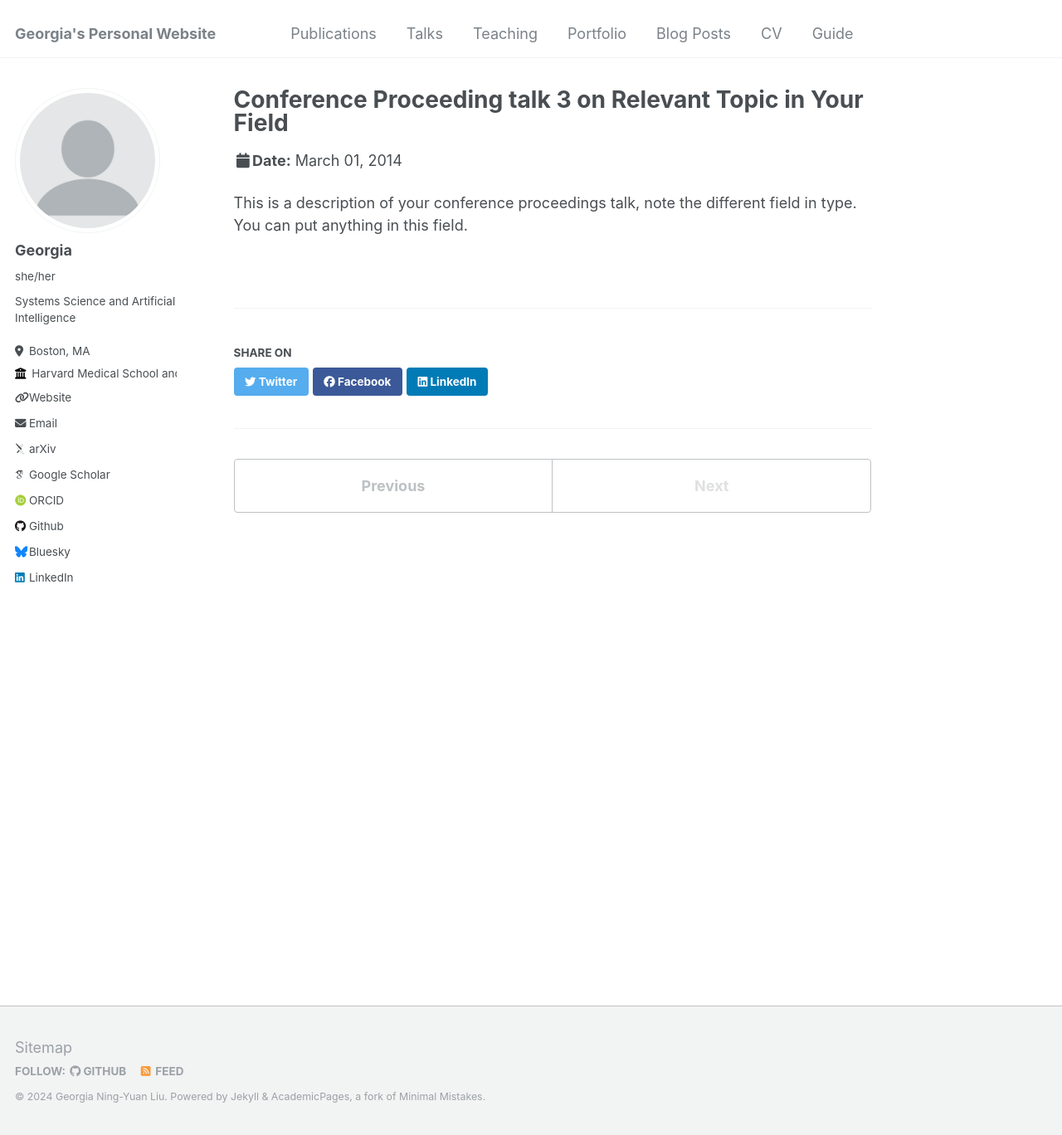
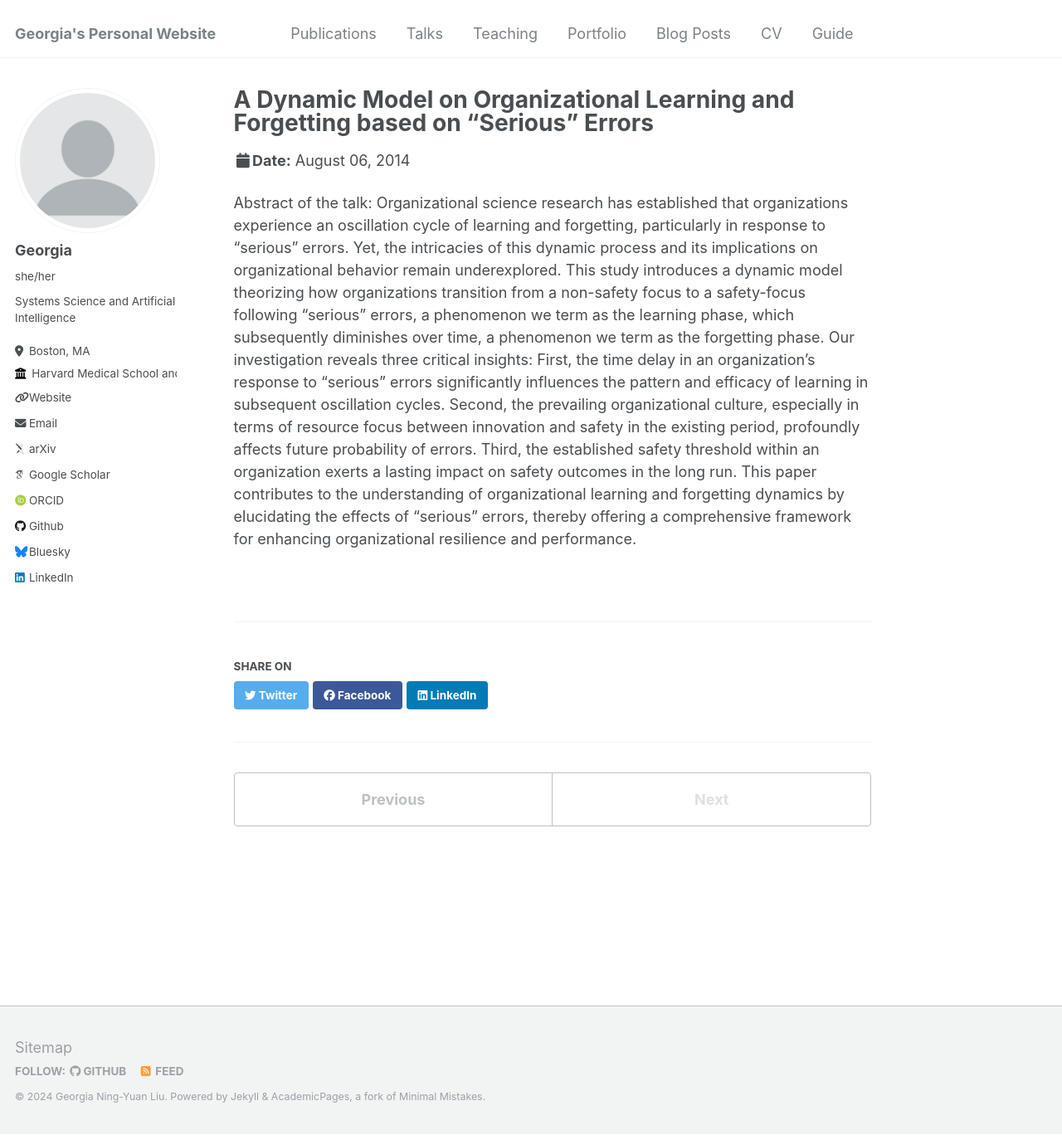
Before and after one commit to georgia-max/georgia-max.github.io, a Jekyll site: the page built from _talks/2014-03-01-talk-3.md, in a window 1280 px wide and 1368 px high. Shown: the whole window at 83% size. Built offline with Jekyll 4.4.1, drawn with Linux system fonts in a browser that asks for light colours; some web fonts are replaced.

Commit message:
Update oscialltion paper talk

```diff
--- a/_talks/2014-03-01-talk-3.md
+++ b/_talks/2014-03-01-talk-3.md
@@ -1,11 +1,12 @@
 ---
-title: "Conference Proceeding talk 3 on Relevant Topic in Your Field"
+title: "A Dynamic Model on Organizational Learning and Forgetting based on “Serious” Errors"
 collection: talks
 type: "Conference proceedings talk"
 permalink: /talks/2014-03-01-talk-3
-venue: "Testing Institute of America 2014 Annual Conference"
-date: 2014-03-01
-location: "Los Angeles, CA"
+venue: "International System Dynamics Conference 2024"
+date: 2014-08-06
+location: "Bergen, Norway"
 ---
 
-This is a description of your conference proceedings talk, note the different field in type. You can put anything in this field.
+Abstract of the talk:
+Organizational science research has established that organizations experience an oscillation cycle of learning and forgetting, particularly in response to “serious” errors. Yet, the intricacies of this dynamic process and its implications on organizational behavior remain underexplored. This study introduces a dynamic model theorizing how organizations transition from a non-safety focus to a safety-focus following “serious” errors, a phenomenon we term as the learning phase, which subsequently diminishes over time, a phenomenon we term as the forgetting phase. Our investigation reveals three critical insights: First, the time delay in an organization's response to “serious” errors significantly influences the pattern and efficacy of learning in subsequent oscillation cycles. Second, the prevailing organizational culture, especially in terms of resource focus between innovation and safety in the existing period, profoundly affects future probability of errors. Third, the established safety threshold within an organization exerts a lasting impact on safety outcomes in the long run. This paper contributes to the understanding of organizational learning and forgetting dynamics by elucidating the effects of “serious” errors, thereby offering a comprehensive framework for enhancing organizational resilience and performance.
```
